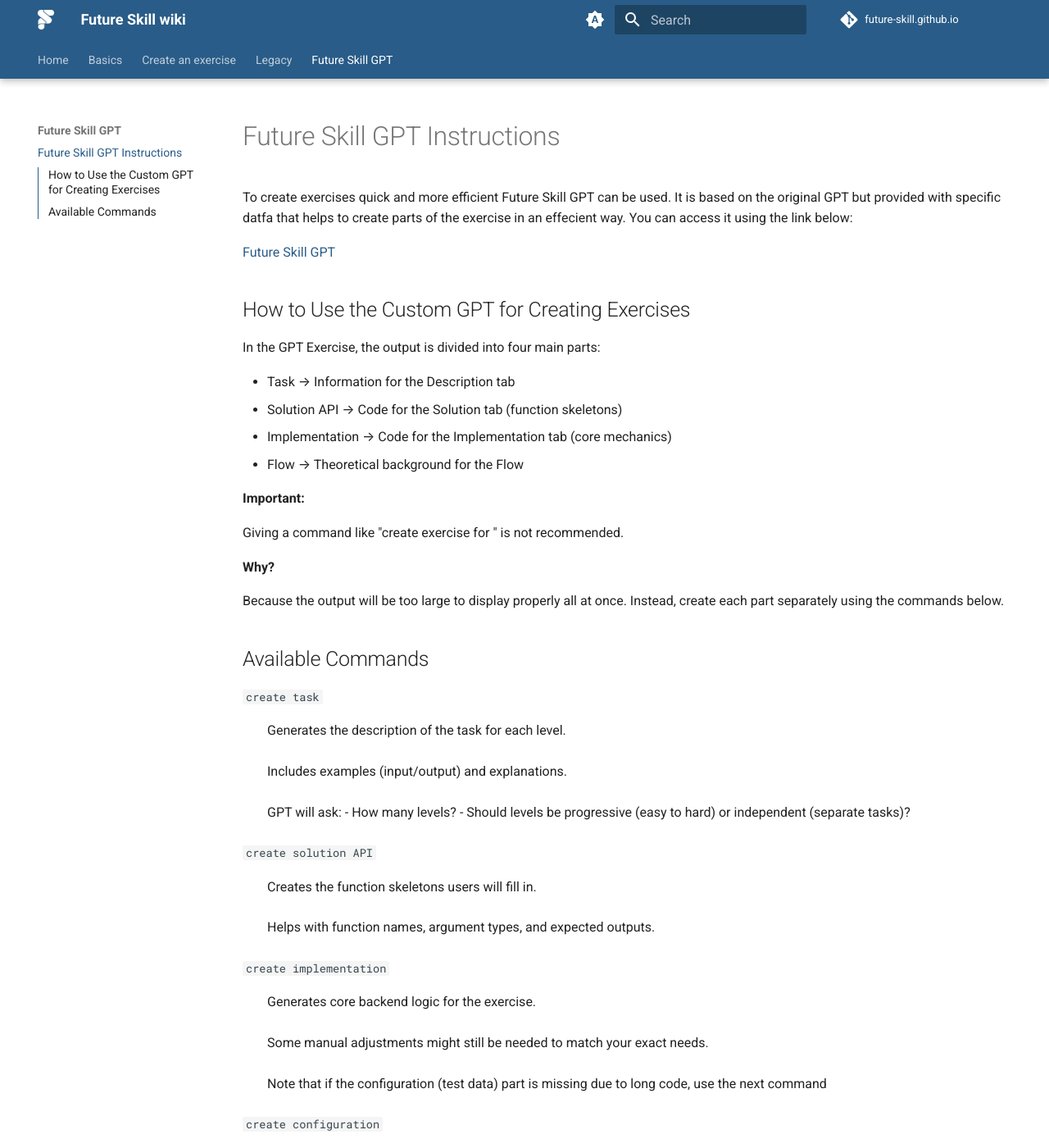
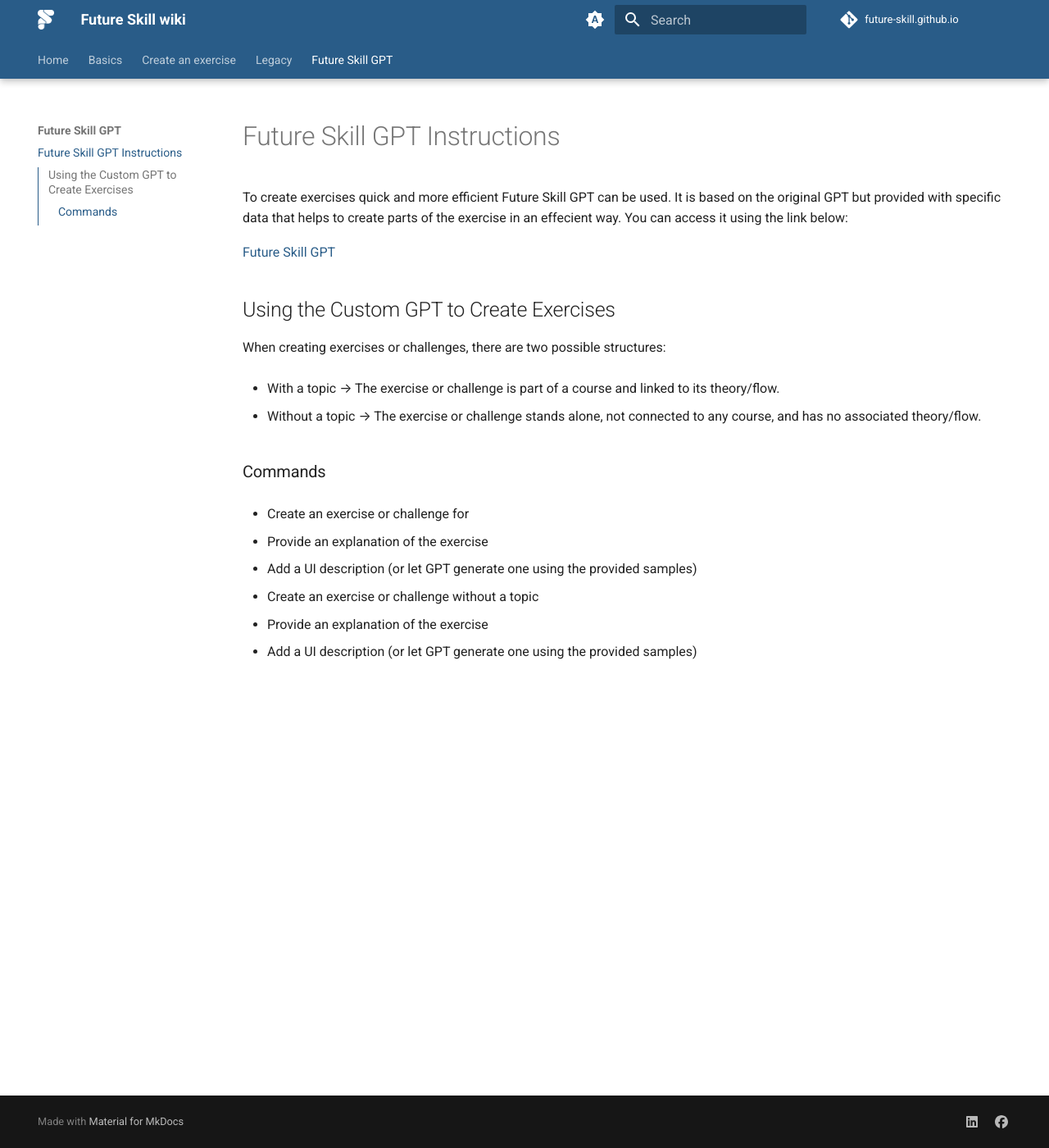
Before and after one commit to future-skill/future-skill.github.io, an MkDocs documentation site: the page built from docs/future_skill_gpt/Future_skill_gpt.md, in a window 1280 px wide and 1400 px high. Shown: the whole window at 82% size. Built offline with MkDocs 1.6.1 and Material for MkDocs 9.7.7, drawn with Linux system fonts in a browser that asks for light colours; plug-ins that fetch from the network failed and are left out; comment, search, counter and statistics services are not loaded; some of the changed text lies outside the part shown.

Commit message:
Updated custom gpt instructions

```diff
--- a/docs/future_skill_gpt/Future_skill_gpt.md
+++ b/docs/future_skill_gpt/Future_skill_gpt.md
@@ -7,49 +7,29 @@
   wide: 500px
 ---
 
-To create exercises quick and more efficient Future Skill GPT can be used. It is based on the original GPT but provided with specific datfa that helps to create parts of the exercise in an effecient way. You can access it using the link below:
+To create exercises quick and more efficient Future Skill GPT can be used. It is based on the original GPT but provided with specific data that helps to create parts of the exercise in an effecient way. You can access it using the link below:
 
 [Future Skill GPT][def]
 
 [def]: https://chatgpt.com/g/g-680102f8d4b48191a341df1e0b393ce2-future-skill
 
-## How to Use the Custom GPT for Creating Exercises
+## Using the Custom GPT to Create Exercises
 
-In the GPT Exercise, the output is divided into four main parts:
+When creating exercises or challenges, there are two possible structures:
 
-- Task → Information for the Description tab
-- Solution API → Code for the Solution tab (function skeletons)
-- Implementation → Code for the Implementation tab (core mechanics)
-- Flow → Theoretical background for the Flow
+- With a topic → The exercise or challenge is part of a course and linked to its theory/flow.
 
-**Important:**
+- Without a topic → The exercise or challenge stands alone, not connected to any course, and has no associated theory/flow.
 
-Giving a command like "create exercise for <topic>" is not recommended.
 
-**Why?**
+### Commands
 
-Because the output will be too large to display properly all at once. Instead, create each part separately using the commands below.
+- Create an exercise or challenge for <topic_name>
 
-## Available Commands
+  - Provide an explanation of the exercise
+  - Add a UI description (or let GPT generate one using the provided samples)
 
-`create task`
-: Generates the description of the task for each level.
-: Includes examples (input/output) and explanations.
-: GPT will ask:
-	- How many levels?
-	- Should levels be progressive (easy to hard) or independent (separate tasks)?
+- Create an exercise or challenge without a topic
 
-`create solution API`
-: Creates the function skeletons users will fill in.
-: Helps with function names, argument types, and expected outputs.
-
-`create implementation`
-: Generates core backend logic for the exercise.
-: Some manual adjustments might still be needed to match your exact needs.
-: Note that if the configuration (test data) part is missing due to long code, use the next command
-
-`create configuration`
-: Generates only the configuration (e.g., random test data generation) if needed separately.
-
-`create flow`
-: Produces all theoretical knowledge needed to understand and solve each level.
+  - Provide an explanation of the exercise
+  - Add a UI description (or let GPT generate one using the provided samples)
```
